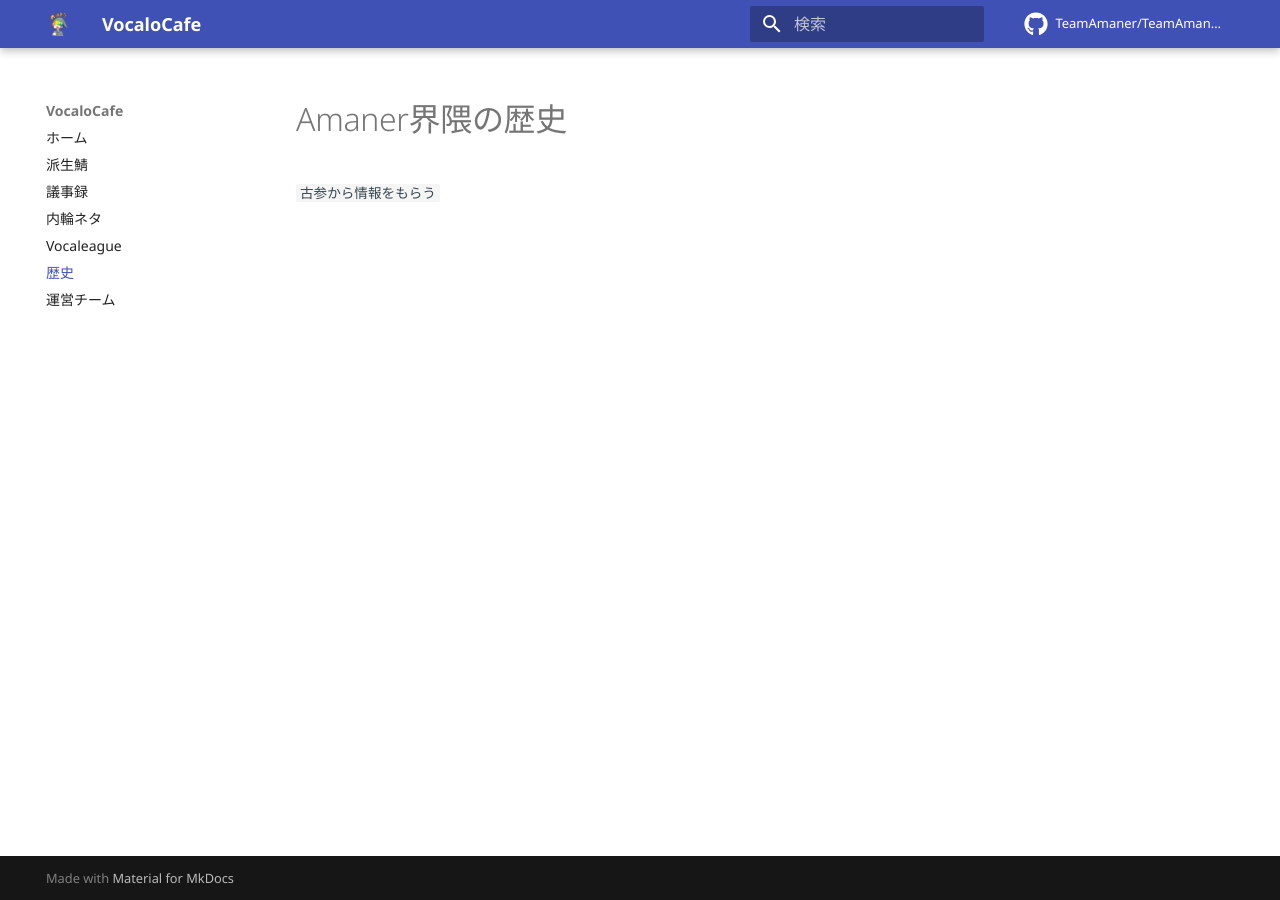
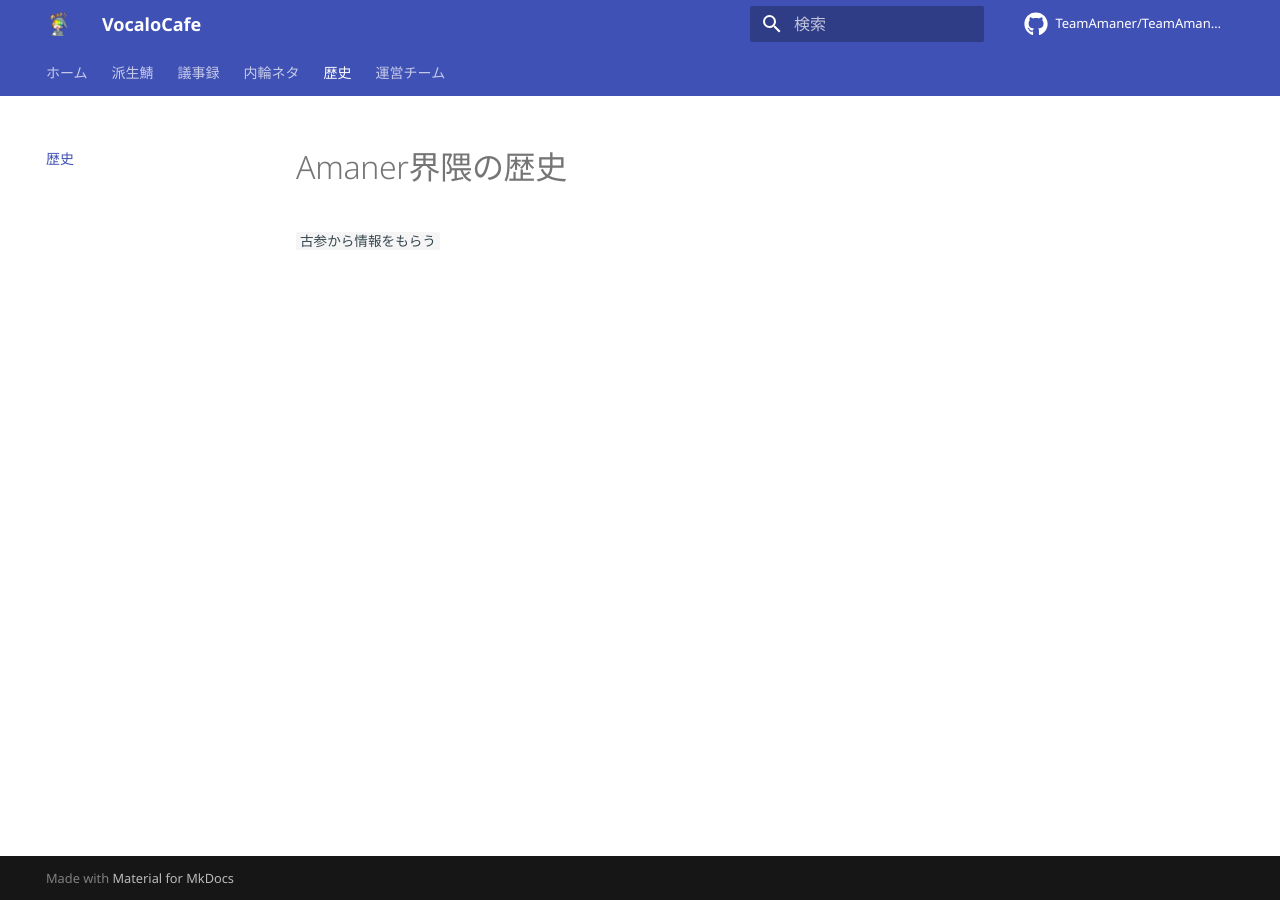
Before and after one commit to TeamAmaner/TeamAmaner.github.io, an MkDocs documentation site: the page built from docs/history.md, in a window 1280 px wide. Built offline with MkDocs 1.6.1 and Material for MkDocs 9.7.7, drawn with Linux system fonts in a browser that asks for light colours; comment, search, counter and statistics services are not loaded.

Commit message:
[Change]: mkdocs.ymlの細かい変更
- navigationの追加
- accentの変更

```diff
--- a/mkdocs.yml
+++ b/mkdocs.yml
@@ -11,7 +11,7 @@ theme:
     palette:
         scheme: preference
         primary: indigo
-        accent: amber
+        accent: indigo
     font:
         text: Noto Sans
     language: ja
@@ -20,9 +20,12 @@ theme:
     icon:
         repo: fontawesome/brands/github
     features:
-        - navigation.instant
+        - navigation.tabs
+        - navigation.indexes
+
 
 markdown_extensions:
+    - meta
     - codehilite:
         noclasses: true
         pygments_style: colorful
@@ -41,13 +44,13 @@ markdown_extensions:
         emoji_generator: !!python/name:materialx.emoji.to_svg
     - pymdownx.arithmatex:
         generic: true
-    - meta
 
 nav:
     - ホーム: index.md
     - 派生鯖: servers.md
     - 議事録: logs.md
-    - 内輪ネタ: neta.md
-    - Vocaleague: Vocaleague.md
+    - 内輪ネタ:
+        - neta.md
+        - Vocaleague: Vocaleague.md
     - 歴史: history.md
     - 運営チーム: staff.md
```
